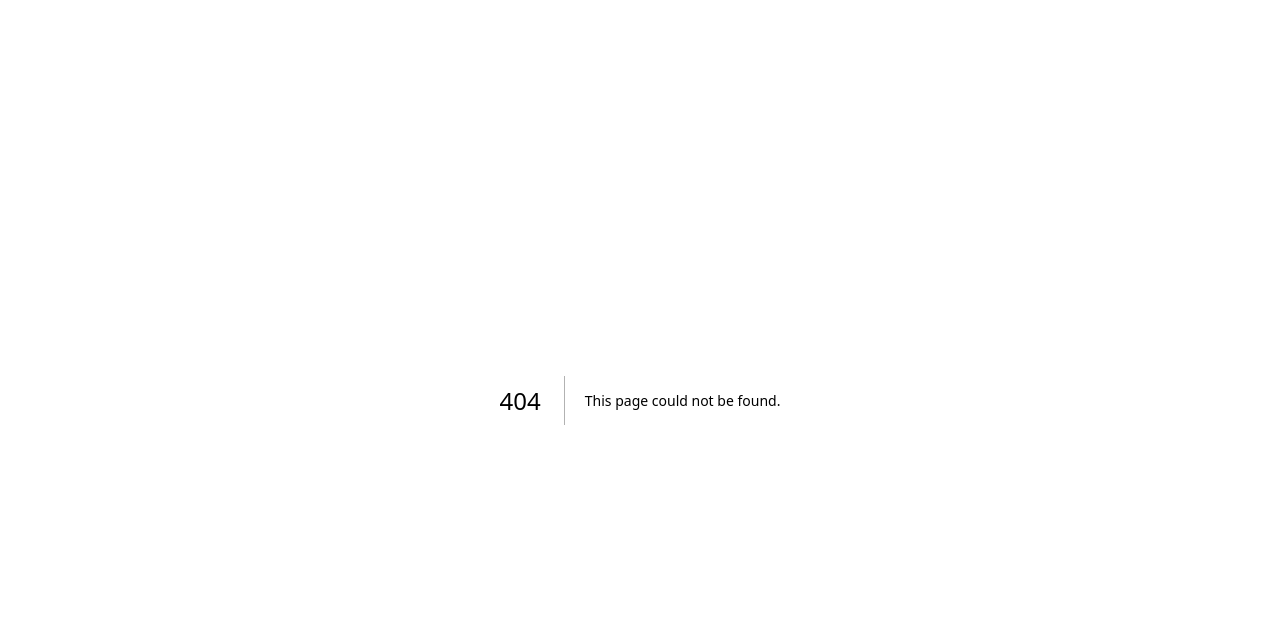
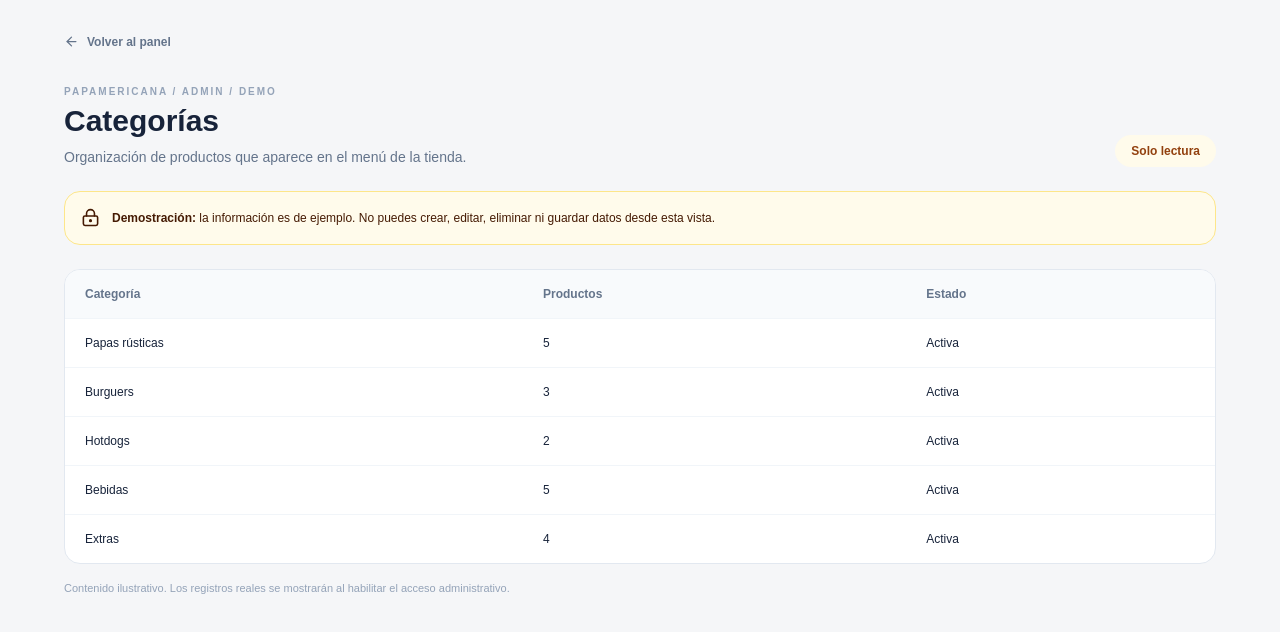
Before and after one commit to nexostudiodec-spec/papamericana-app, a Next.js app: page /demo-admin/categories in a window 1280 px wide. Before the commit this address had no page. Shown: the top 632 px of the page. Built offline with nearby package versions, Linux system fonts and the light colour scheme.

Commit message:
feat(demo): add read-only sample admin modules

```diff
--- /dev/null
+++ b/src/app/demo-admin/[section]/page.tsx
@@ -0,0 +1,23 @@
+import Link from 'next/link';
+import { ArrowLeft, LockKeyhole } from 'lucide-react';
+
+const content: Record<string,{title:string;description:string;headers:string[];rows:string[][]}> = {
+ products:{title:'Productos y menú',description:'Ejemplo de catálogo editable: nombre, categoría, precio y visibilidad.',headers:['Producto','Categoría','Precio','Estado'],rows:[['La Chola','Papas rústicas','$1.50','Visible'],['La Mera Burger','Burguers','$3.40','Visible'],['El Paisa','Hotdogs','$1.25','Visible'],['Cola personal','Bebidas','$0.50','Visible'],['Extra queso','Extras','$0.50','Visible']]},
+ categories:{title:'Categorías',description:'Organización de productos que aparece en el menú de la tienda.',headers:['Categoría','Productos','Estado'],rows:[['Papas rústicas','5','Activa'],['Burguers','3','Activa'],['Hotdogs','2','Activa'],['Bebidas','5','Activa'],['Extras','4','Activa']]},
+ orders:{title:'Pedidos',description:'Ejemplos de pedidos y sus estados. No son pedidos reales.',headers:['Pedido','Cliente','Total','Estado'],rows:[['#DEMO-001','Cliente de muestra','$18.50','En preparación'],['#DEMO-002','Cliente de muestra','$12.00','Pendiente'],['#DEMO-003','Cliente de muestra','$12.00','Entregado']]},
+ delivery:{title:'Entregas',description:'Ejemplo de zonas y tarifas de cobertura.',headers:['Zona','Tarifa','Tiempo estimado','Estado'],rows:[['Zona centro','$1.00','25–35 min','Activa'],['Zona norte','$1.50','35–45 min','Activa']]},
+ customers:{title:'Clientes',description:'Registros completamente ficticios para mostrar la estructura.',headers:['Cliente','Pedidos','Última compra'],rows:[['Cliente Demo 01','4','Esta semana'],['Cliente Demo 02','2','Esta semana'],['Cliente Demo 03','1','Este mes']]},
+ settings:{title:'Configuración',description:'Vista ilustrativa de los datos generales del restaurante.',headers:['Parámetro','Valor'],rows:[['Nombre comercial','PAPAMERICANA'],['Moneda','USD'],['Modalidad','Retiro y delivery'],['Pedidos en línea','En configuración']]}
+};
+
+export default async function DemoSectionPage({params}:{params:Promise<{section:string}>}) {
+ const {section}=await params; const data=content[section];
+ if(!data) return <main className="min-h-screen bg-[#f5f6f8] p-8"><Link href="/demo-admin">← Volver al panel</Link><h1 className="mt-6 text-2xl font-black">Módulo no encontrado</h1></main>;
+ return <main className="min-h-screen bg-[#f5f6f8] px-4 py-8 text-[#17233a] sm:px-8"><div className="mx-auto max-w-6xl">
+  <Link href="/demo-admin" className="inline-flex items-center gap-2 text-xs font-bold text-slate-500"><ArrowLeft size={15}/> Volver al panel</Link>
+  <header className="mt-7 flex flex-wrap items-end justify-between gap-4"><div><p className="text-[10px] font-black uppercase tracking-[.2em] text-slate-400">PAPAMERICANA / ADMIN / DEMO</p><h1 className="mt-1 text-3xl font-black">{data.title}</h1><p className="mt-2 text-sm text-slate-500">{data.description}</p></div><span className="rounded-full bg-amber-50 px-4 py-2 text-xs font-bold text-amber-800">Solo lectura</span></header>
+  <div className="mt-6 flex gap-3 rounded-2xl border border-amber-200 bg-amber-50 p-4 text-amber-950"><LockKeyhole size={19} className="shrink-0"/><p className="text-xs leading-5"><b>Demostración:</b> la información es de ejemplo. No puedes crear, editar, eliminar ni guardar datos desde esta vista.</p></div>
+  <section className="mt-6 overflow-hidden rounded-2xl border border-slate-200 bg-white"><div className="overflow-x-auto"><table className="w-full text-left text-sm"><thead className="bg-slate-50 text-xs text-slate-500"><tr>{data.headers.map(h=><th key={h} className="px-5 py-4 font-bold">{h}</th>)}</tr></thead><tbody>{data.rows.map((row,i)=><tr key={i} className="border-t border-slate-100">{row.map((cell,j)=><td key={j} className="px-5 py-4 text-xs font-medium">{cell}</td>)}</tr>)}</tbody></table></div></section>
+  <p className="mt-4 text-[11px] text-slate-400">Contenido ilustrativo. Los registros reales se mostrarán al habilitar el acceso administrativo.</p>
+ </div></main>;
+}
```
